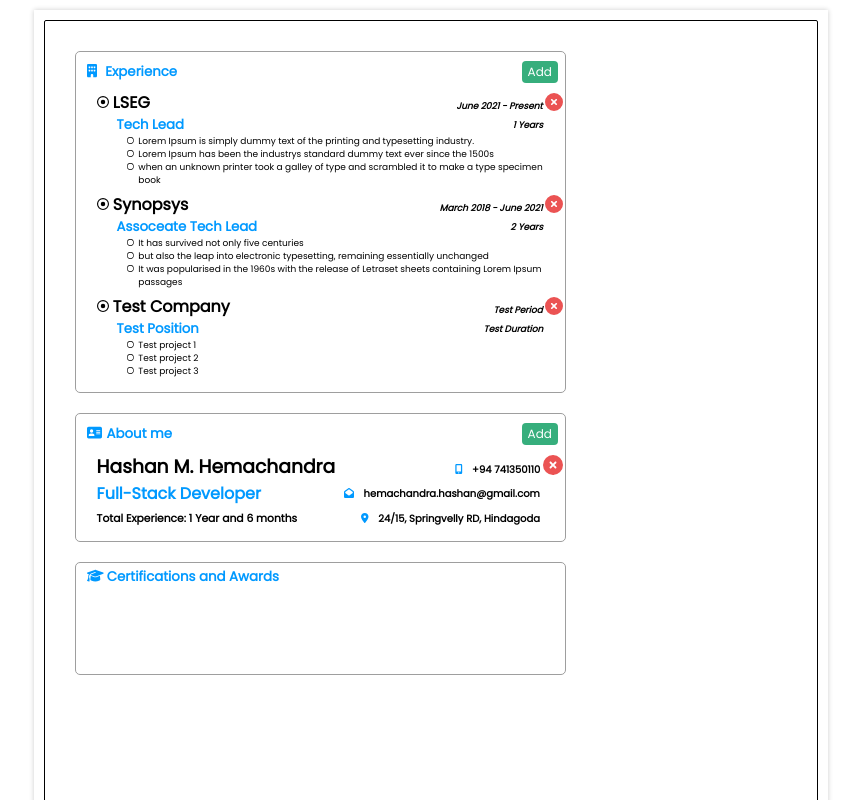
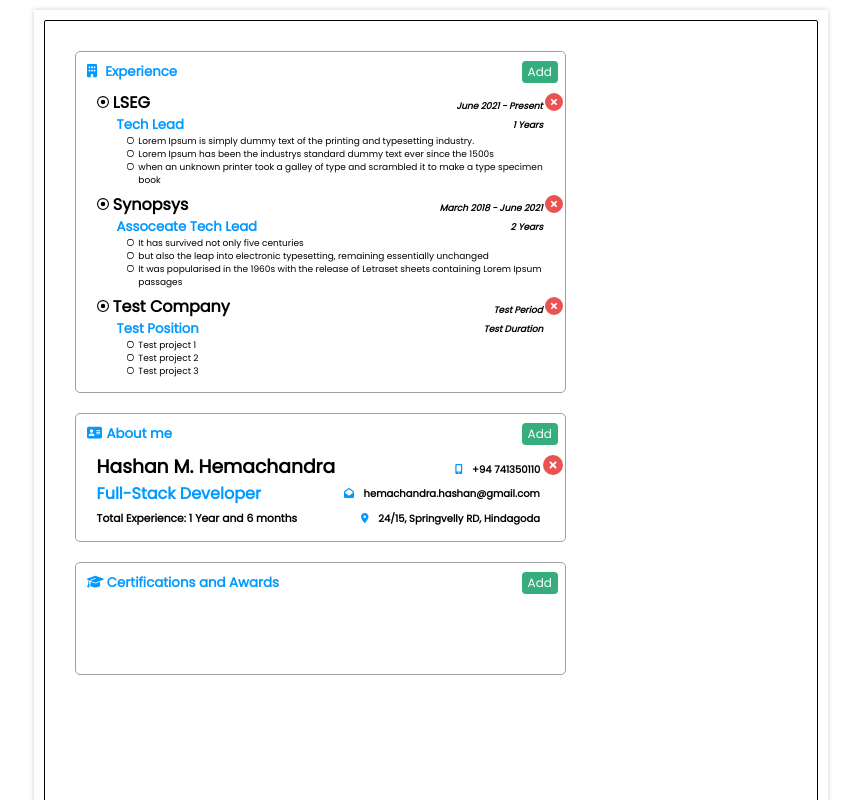
Before and after one commit to hmalindu1/resume-builder, an Angular app: page / in a window 1280 px wide. Shown: the top 800 px of the page, without its empty margins (209-1070 px from the left). Built offline with nearby package versions, Linux system fonts and the light colour scheme; data requests are answered from the project's data file.

Commit message:
Button attached to the header

```diff
--- a/src/app/components/certs-header/certs-header.component.html
+++ b/src/app/components/certs-header/certs-header.component.html
@@ -2,4 +2,5 @@
     <h4>
         <fa-icon [icon]="faGraduationCap"></fa-icon> {{title}}
     </h4>
+    <app-button color="rgb(54, 174, 124)" text="Add"></app-button>
 </header>
```
